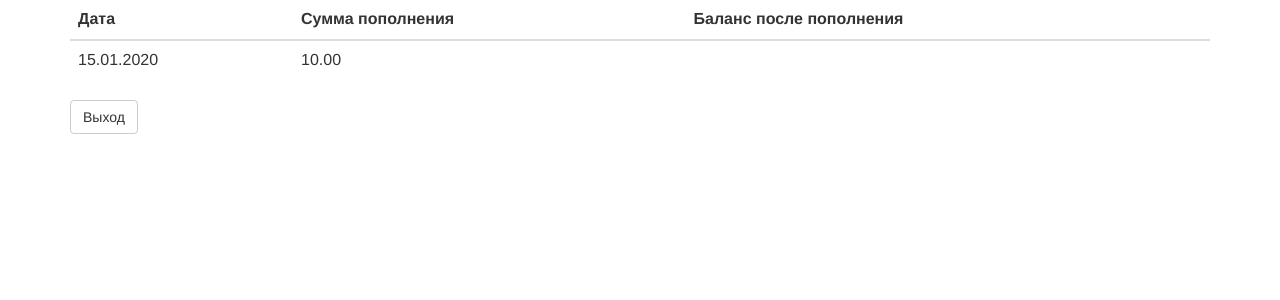
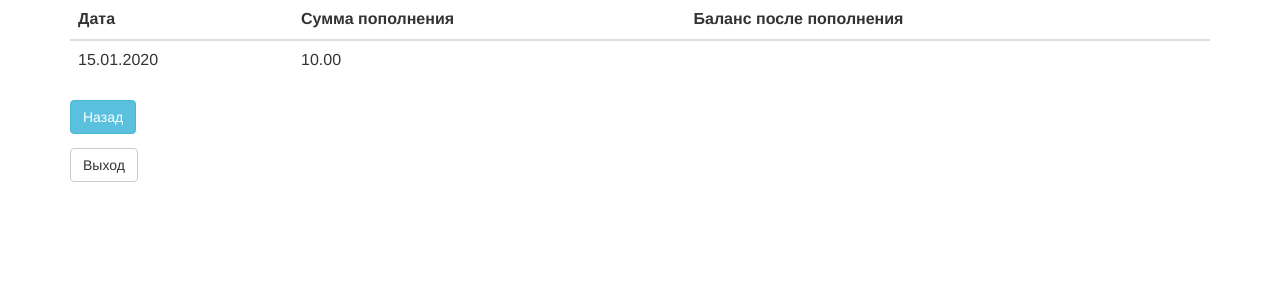
Before and after one commit to kuzentio/PetrolServer, a Django app: template templates/payments.html in a window 1280 px wide. Shown: the top 300 px of the page. Run offline with Django 3.2, Linux system fonts and the light colour scheme; the template is opened without the code that fills it: values that come from a table or form of the project are taken from there, others are empty; tables that the repository leaves empty hold one stand-in row (values such as "Sample post"); some libraries are stand-ins or nearby versions.

Commit message:
Feature add return btn to payments

```diff
--- a/petrol_server/app/petrol/static/petrol/style.css
+++ /dev/null
@@ -1,4 +0,0 @@
-body {
-	font-family: "Trebuchet MS", "Helvetica", "Arial",  "Verdana", "sans-serif";
-	font-size: 62.5%;
-}
--- a/templates/card_transactions.html
+++ b/templates/card_transactions.html
@@ -3,10 +3,8 @@
 {% block title %}PetrolServer{% endblock %}
 
 {% block balance %}
-
     <p>Кабинет компании {{ company.title }}</p>
     <span>Ваш баланс: <a href="/balance/{{ company.id }}">{{ balance }}</a></span>
-
 {% endblock %}
 
 
@@ -18,6 +16,7 @@
         <input type="submit" value="Показать">
     </form>
 {% endblock %}
+
 
 {% block list_trsnsactions %}
 
@@ -47,7 +46,6 @@
             {% endfor %}
         </tbody>
     </table>
-
 {% endblock %}
 
 {% block logout %}
--- a/templates/payments.html
+++ b/templates/payments.html
@@ -1,7 +1,6 @@
 {% extends 'base.html' %}
 
 {% block payments %}
-
     <table class="table">
         <thead>
             <tr>
@@ -20,7 +19,9 @@
             {% endfor %}
         </tbody>
     </table>
-
+    <form method="GET" action="/">
+        <input class="btn btn-info" type="submit" value="Назад">
+    </form>
 {% endblock %}
 
 
```
Also changed, not shown: petrol_server/app/petrol/migrations/0002_auto_20150228_1701.py (deleted).
